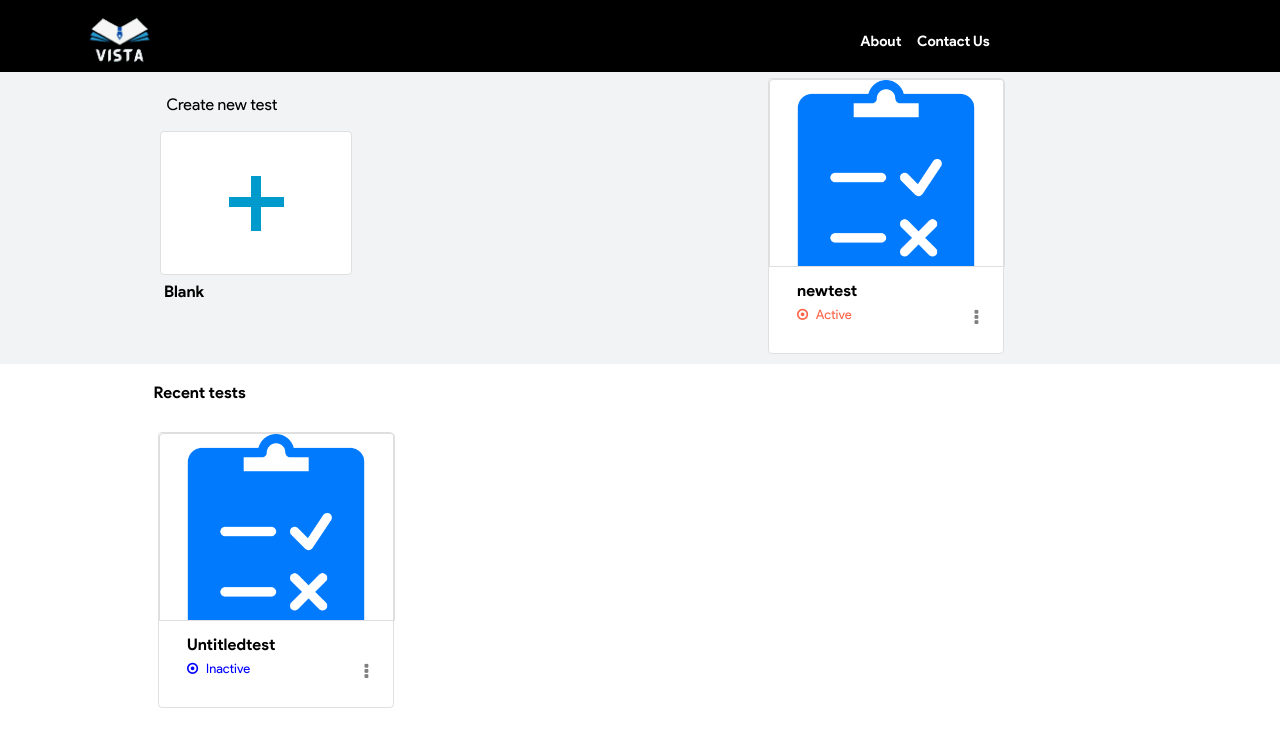
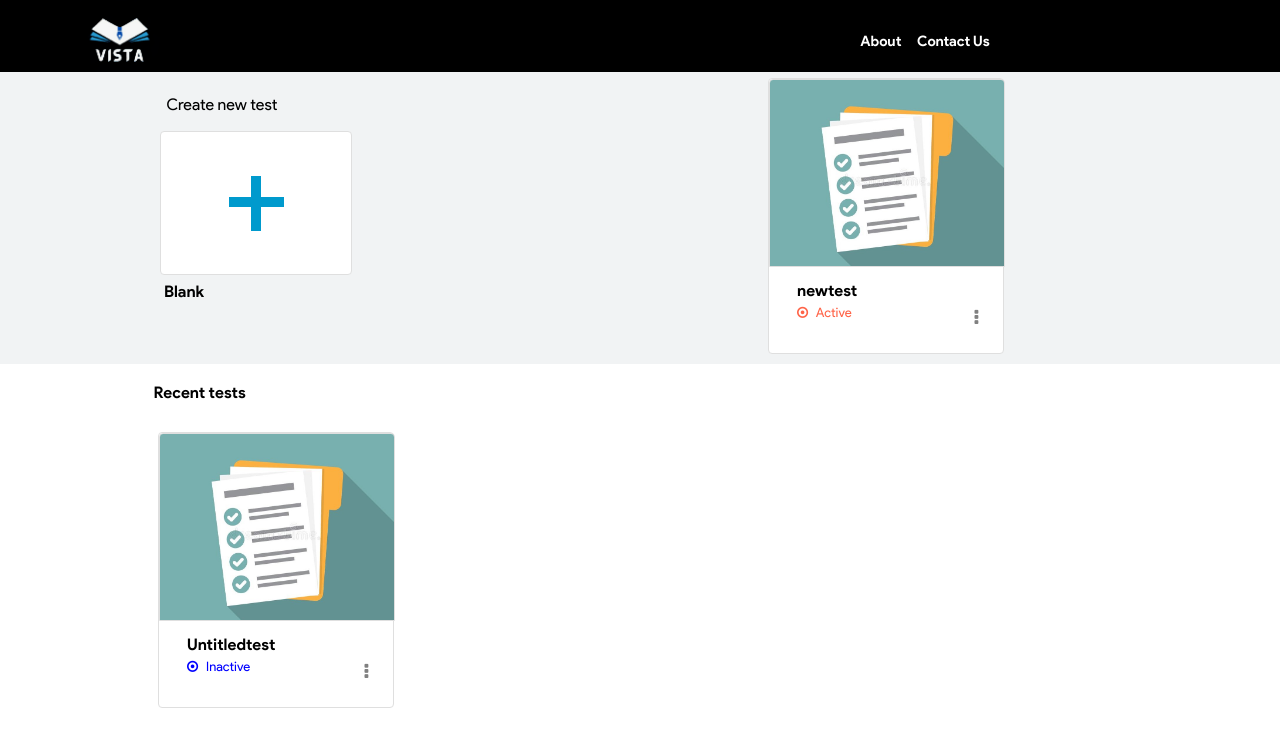
Before and after one commit to karanmandve/VISTA, a Flask app: template templates/Dashboard_for_teachers/dashboard.html in a window 1280 px wide. Shown: the top 747 px of the page. Run offline with Flask 2, Linux system fonts and the light colour scheme; the template is opened without the code that fills it, so the values that code supplies are empty.

Commit message:
addded background image

```diff
--- a/templates/Dashboard_for_teachers/dashboard.html
+++ b/templates/Dashboard_for_teachers/dashboard.html
@@ -54,8 +54,8 @@
                             <a style="color:tomato;"><i class="fa fa-trash-o" style="font-size:20px;color:tomato;"></i><div style="margin-left:-9vh">Delete</div></a>
                         </div>
                     </i>
-                <h1 style="padding: 6% 0 0 12%;font-size: unset;font-family: 'Bold';">DBMS</h1>
-                <p style="padding: 3% 12%;font-size: small; word-spacing: 5px;">desc</p>
+                <h1 style="padding: 6% 0 0 12%;font-size: unset;font-family: 'Bold';margin-bottom: 0;">DBMS</h1>
+                <p style="padding: 2% 12%;font-size: small; word-spacing: 5px;">desc</p>
                 </div>
             </template>
         </div>
@@ -64,7 +64,6 @@
      <br>
 <script>
    var test_count=0;
-//    const bg=[ "radial-gradient(#1fe4f5,#3fbafe)","radial-gradient(#60efbc,#58d5c9)","radial-gradient(#f588d8,#c0a3e5)"];
 
     function refresh_recent(){
         let recent_title=document.getElementById("recent_title");
@@ -116,7 +115,7 @@
                         copy.children[2].innerText=element.length>15?element.slice(0,15)+"...":element;
                         copy.children[3].innerHTML='<i class="fa fa-dot-circle-o"></i>&nbsp;Inactive';
                         copy.children[3].style.color="blue";
-                        copy.children[0].style.background="url('../../static/test_icon.png')";
+                        copy.children[0].style.background="url('../../static/icon.jpg')";
                         copy.children[0].style.backgroundSize="cover";
                         document.getElementById("test_container").appendChild(copy);
                         count++;
@@ -138,7 +137,7 @@
                     copy.style.position="relative";
                     copy.style.zIndex="2";
                     copy.style.margin="-2% 0 0 20%";
-                    copy.children[0].style.background="url('../../static/test_icon.png')";
+                    copy.children[0].style.background="url('../../static/icon.jpg')";
                     copy.children[0].style.backgroundSize="cover";
                     document.getElementById("active_container").appendChild(copy);
 
```
